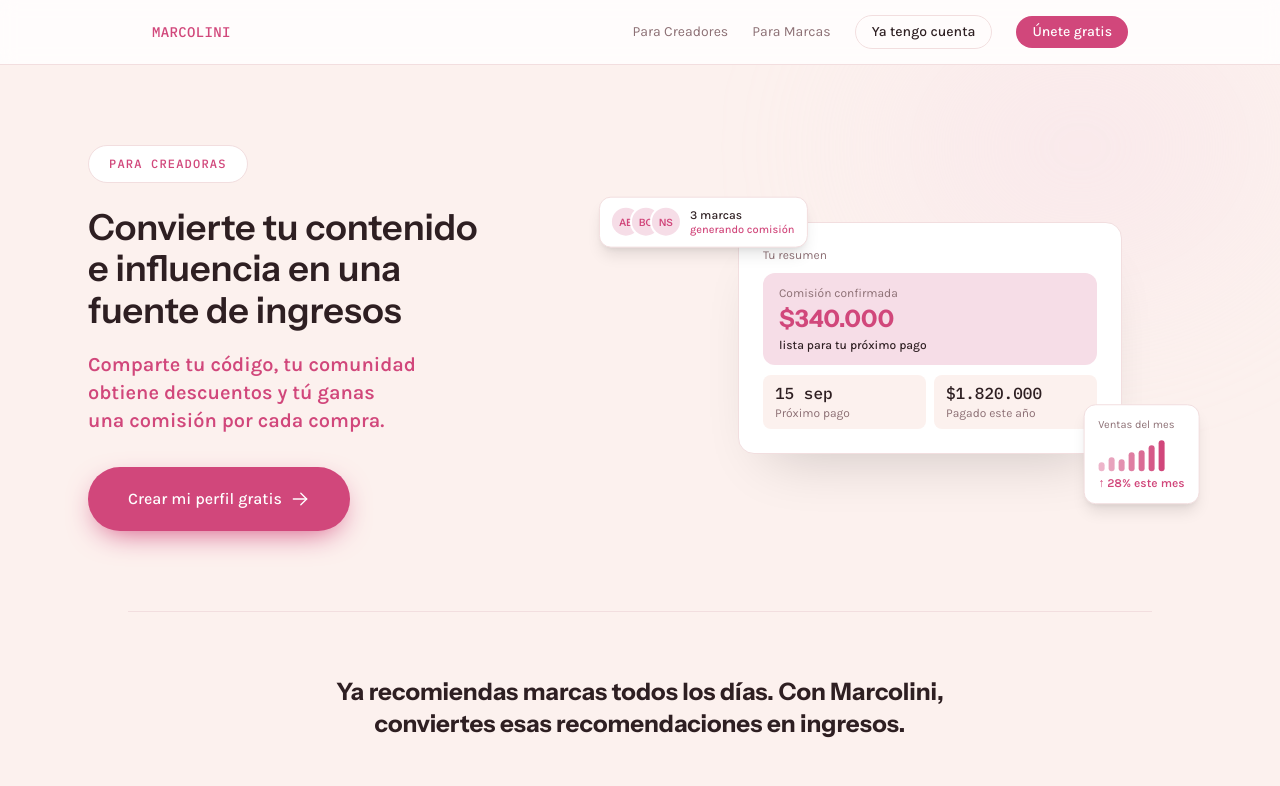
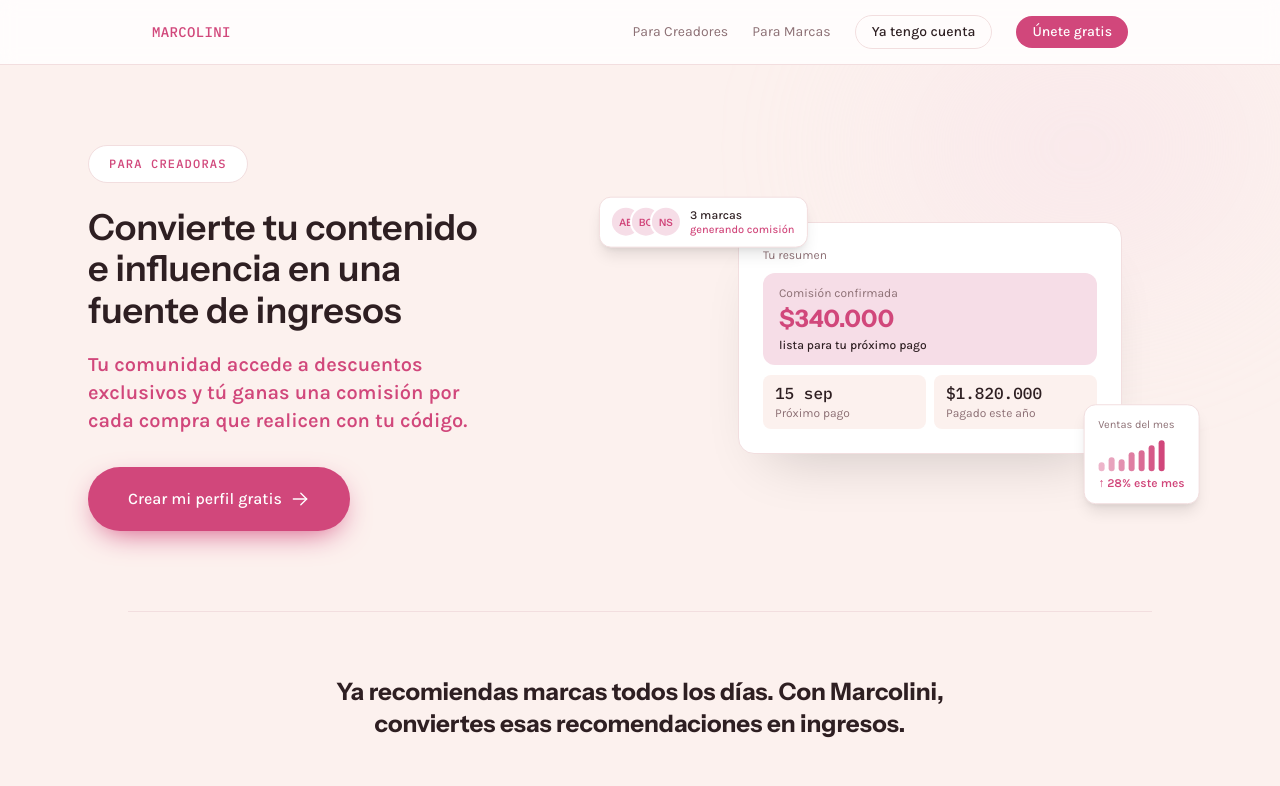
Before and after one commit to jdiaz-ops/test1234, a Next.js app: page /para-creadores in a window 1280 px wide. Shown: the top 786 px of the page. Built offline with nearby package versions, Linux system fonts and the light colour scheme.

Commit message:
para-creadores: ajuste de copy en el subhead del hero
"Comparte tu código, tu comunidad obtiene descuentos y tú ganas una
comisión por cada compra." → "Tu comunidad accede a descuentos
exclusivos y tú ganas una comisión por cada compra que realicen con
tu código."

```diff
--- a/src/app/para-creadores/page.tsx
+++ b/src/app/para-creadores/page.tsx
@@ -107,8 +107,8 @@ export default function ParaCreadoresPage() {
                 Convierte tu contenido e influencia en una fuente de ingresos
               </h1>
               <p className="text-brand-accent text-lg sm:text-xl font-semibold mb-8 text-balance max-w-lg">
-                Comparte tu código, tu comunidad obtiene descuentos y tú ganas una comisión por
-                cada compra.
+                Tu comunidad accede a descuentos exclusivos y tú ganas una comisión por cada compra
+                que realicen con tu código.
               </p>
               <Link
                 href="/registro/creador"
```
